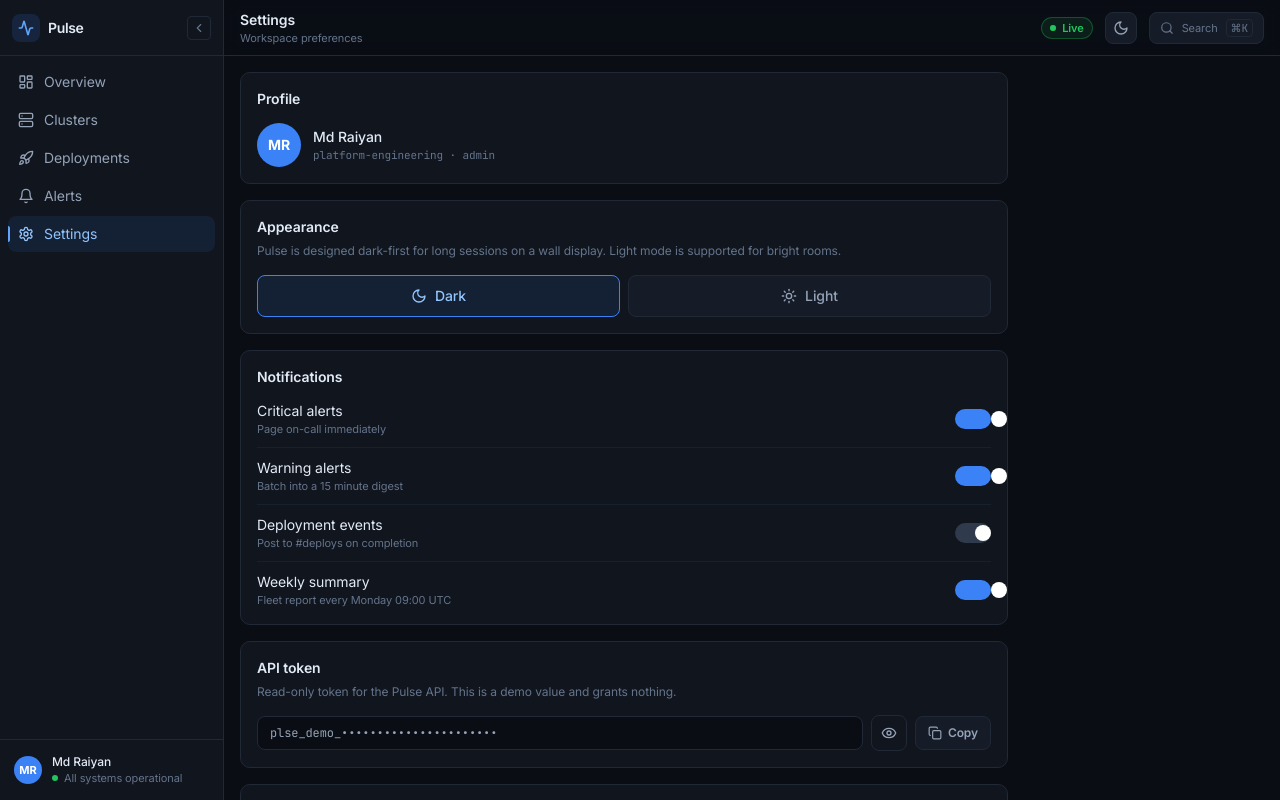
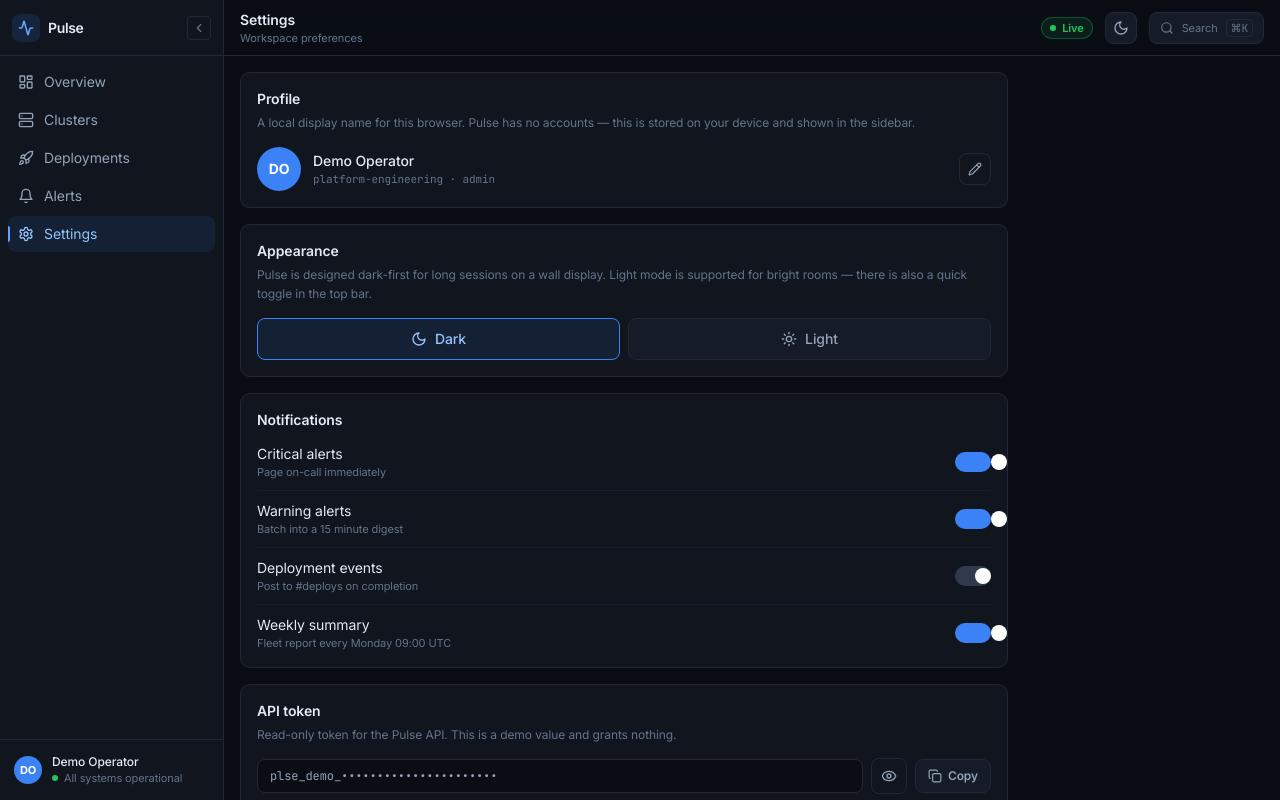
Before and after one commit to mdryaaan/pulse, a Next.js app: page /settings in a window 1280 px wide. Shown: the top 800 px of the page. Built offline with nearby package versions, Linux system fonts and the light colour scheme.

Commit message:
feat(settings): make the display name editable per device

```diff
--- a/app/settings/page.tsx
+++ b/app/settings/page.tsx
@@ -1,9 +1,9 @@
 'use client';
 
 import { useState } from 'react';
-import { Check, Copy, Eye, EyeOff, Moon, Sun } from 'lucide-react';
+import { Check, Copy, Eye, EyeOff, Moon, Pencil, Sun } from 'lucide-react';
 
-import { useTheme } from '@/hooks/useTheme';
+import { initialsOf, useAppState } from '@/components/layout/AppStateProvider';
 import { cx } from '@/lib/utils';
 
 // Obviously fake, and deliberately so — a demo should never look like it is
@@ -33,7 +33,10 @@ const NOTIFICATIONS = [
 ];
 
 export default function SettingsPage() {
-  const { theme, setTheme, mounted } = useTheme();
+  const { theme, setTheme, themeReady, profileName, setProfileName, profileRole } =
+    useAppState();
+  const [editingName, setEditingName] = useState(false);
+  const [draftName, setDraftName] = useState(profileName);
   const [copied, setCopied] = useState(false);
   const [revealed, setRevealed] = useState(false);
   const [toggles, setToggles] = useState<Record<string, boolean>>(() =>
@@ -53,33 +56,83 @@ export default function SettingsPage() {
 
   return (
     <div className="max-w-3xl space-y-4">
-      <Section title="Profile">
+      <Section
+        title="Profile"
+        description="A local display name for this browser. Pulse has no accounts — this is stored on your device and shown in the sidebar."
+      >
         <div className="flex items-center gap-3">
           <span
             className="grid h-11 w-11 shrink-0 place-items-center rounded-full bg-accent-500 text-sm font-bold text-white"
             aria-hidden="true"
           >
-            MR
+            {initialsOf(profileName)}
           </span>
-          <div className="min-w-0">
-            <p className="truncate text-sm font-medium text-fg">Md Raiyan</p>
-            <p className="truncate font-mono text-2xs text-fg-dim">
-              platform-engineering · admin
-            </p>
+
+          <div className="min-w-0 flex-1">
+            {editingName ? (
+              <input
+                autoFocus
+                value={draftName}
+                maxLength={32}
+                aria-label="Display name"
+                onChange={(event) => setDraftName(event.target.value)}
+                onBlur={() => {
+                  setProfileName(draftName);
+                  setEditingName(false);
+                }}
+                onKeyDown={(event) => {
+                  if (event.key === 'Enter') {
+                    setProfileName(draftName);
+                    setEditingName(false);
+                  }
+                  if (event.key === 'Escape') {
+                    setDraftName(profileName);
+                    setEditingName(false);
+                  }
+                }}
+                className="w-full rounded-control border border-accent-500 bg-base px-2.5 py-1.5 text-sm text-fg outline-none"
+              />
+            ) : (
+              <>
+                <p className="truncate text-sm font-medium text-fg">{profileName}</p>
+                <p className="truncate font-mono text-2xs text-fg-dim">{profileRole}</p>
+              </>
+            )}
           </div>
+
+          <button
+            type="button"
+            onClick={() => {
+              if (editingName) {
+                setProfileName(draftName);
+                setEditingName(false);
+              } else {
+                setDraftName(profileName);
+                setEditingName(true);
+              }
+            }}
+            aria-label={editingName ? 'Save display name' : 'Edit display name'}
+            className="grid h-8 w-8 shrink-0 place-items-center rounded-control border border-edge text-fg-muted transition-colors hover:text-fg"
+          >
+            {editingName ? (
+              <Check className="h-4 w-4" aria-hidden="true" />
+            ) : (
+              <Pencil className="h-3.5 w-3.5" aria-hidden="true" />
+            )}
+          </button>
         </div>
       </Section>
 
       <Section
         title="Appearance"
-        description="Pulse is designed dark-first for long sessions on a wall display. Light mode is supported for bright rooms."
+        description="Pulse is designed dark-first for long sessions on a wall display. Light mode is supported for bright rooms — there is also a quick toggle in the top bar."
       >
         <div role="radiogroup" aria-label="Theme" className="flex gap-2">
           {[
             { value: 'dark' as const, label: 'Dark', icon: Moon },
             { value: 'light' as const, label: 'Light', icon: Sun },
           ].map((option) => {
-            const active = mounted && theme === option.value;
+            const active = themeReady && theme === option.value;
             const Icon = option.icon;
             return (
               <button
--- a/components/layout/Sidebar.tsx
+++ b/components/layout/Sidebar.tsx
@@ -12,6 +12,7 @@ import {
   Settings,
 } from 'lucide-react';
 
+import { initialsOf, useAppState } from './AppStateProvider';
 import { cx } from '@/lib/utils';
 
 export const NAV_ITEMS = [
@@ -44,6 +45,7 @@ export default function Sidebar({
   onNavigate?: () => void;
 }) {
   const pathname = usePathname();
+  const { profileName, profileRole } = useAppState();
 
   return (
     <div className="flex h-full flex-col border-r border-edge bg-panel">
@@ -135,10 +137,12 @@ export default function Sidebar({
               className="grid h-7 w-7 shrink-0 place-items-center rounded-full bg-accent-500 text-2xs font-bold text-white"
               aria-hidden="true"
             >
-              MR
+              {initialsOf(profileName)}
             </span>
             <div className="min-w-0 flex-1">
-              <p className="truncate text-xs font-medium text-fg">Md Raiyan</p>
+              <p className="truncate text-xs font-medium text-fg" title={profileRole}>
+                {profileName}
+              </p>
               <p className="flex items-center gap-1.5 truncate text-2xs text-fg-dim">
                 <span className="h-1.5 w-1.5 shrink-0 rounded-full bg-ok" aria-hidden="true" />
                 All systems operational
```
